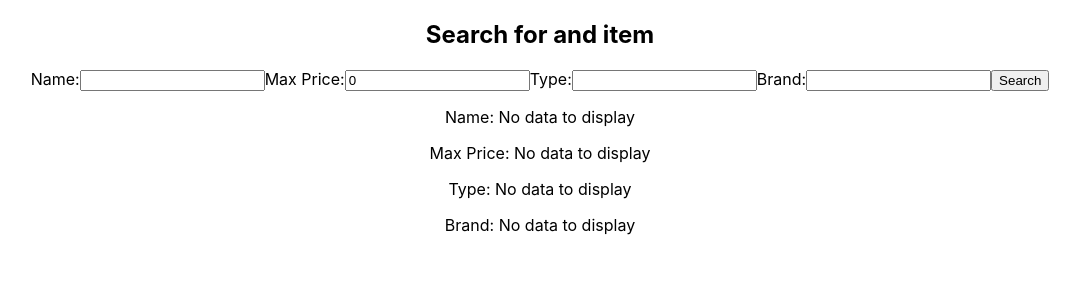
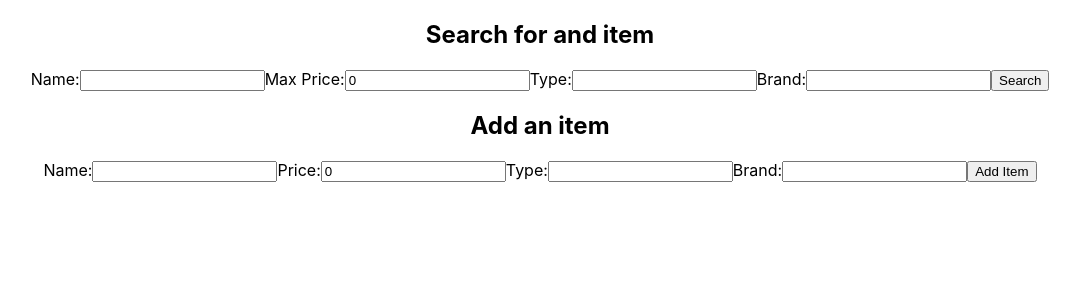
Before and after one commit to imaaduddin/TWT-React, a React (Create React App) app: page / in a window 1280 px wide. Shown: the top 300 px of the page, without its empty margins (100-1180 px from the left). Built offline with nearby package versions, Linux system fonts and the light colour scheme.

Commit message:
displaying data

```diff
--- a/src/App.js
+++ b/src/App.js
@@ -1,21 +1,33 @@
 import './App.css';
 import SearchBar from './Components/SearchBar';
 import {useState} from "react";
-
+import AddItem from './Components/AddItem';
+import ItemsDisplay from './Components/ItemsDisplay';
 
 function App() {
-  const [data, setData] = useState({});
+  const [filters, setFilters] = useState({});
+  const [data, setData] = useState({items: []})
 
-  const updateData = (searchParams) => {
-    setData(searchParams);
+  const updateFilters = (searchParams) => {
+    setFilters(searchParams);
   }
+
+  const addItemTodata = (item) => {
+    let items = data["items"];
+    item.id = items.length;
+    items.push(item);
+    setData({items: items})
+  }
+
   return (
     <div className="App">
-      <SearchBar callback={updateData}/>
-      <p>Name: {"name" in data ? data["name"] : "No data to display"}</p>
+      <SearchBar updateSearchParams={updateFilters}/>
+      <ItemsDisplay items={data["items"]}/>
+      <AddItem addItem={addItemTodata}/>
+      {/* <p>Name: {"name" in data ? data["name"] : "No data to display"}</p>
       <p>Max Price: {"price" in data ? data["price"] : "No data to display"}</p>
       <p>Type: {"type" in data ? data["type"] : "No data to display"}</p>
-      <p>Brand: {"brand" in data ? data["brand"] : "No data to display"}</p>
+      <p>Brand: {"brand" in data ? data["brand"] : "No data to display"}</p> */}
     </div>
   );
 }
--- a/src/Components/AddItem.js
+++ b/src/Components/AddItem.js
@@ -1,16 +1,38 @@
-// For practice and refernce to
+import React from "react";
+import {useState} from "react";
 
-// import React from "react";
+function AddItem(props) {
+  const [name, setName] = useState("");
+  const [price, setPrice] = useState(0);
+  const [type, setType] = useState("");
+  const [brand, setBrand] = useState("");
 
-// function AddItem(props) {
-//   const value = props.text;
-//   return (
-//     <div>
-//       <label for="text-form">Type something:</label>
-//       <input type="text" value={value} id="text-form"/>
-//       <p>{props.number}</p>
-//     </div>
-//   )
-// }
+  const addItemButtonPressed = () => {
+    props.addItem({
+      name: name, price: price, type: type, brand: brand
+    });
+    setName("");
+    setPrice(0);
+    setType("");
+    setBrand("");
+  };
 
-// export default AddItem;
+  return (
+    <div>
+      <h2>Add an item</h2>
+      <form>
+        <label for="name-field">Name:</label>
+        <input id="name-field" type="text" value={name} onChange={(e) => setName(e.target.value)}/>
+        <label for="price-field">Price:</label>
+        <input id="price-field" type="number" value={price} onChange={(e) => setPrice(e.target.value)}/>
+        <label for="type-field">Type:</label>
+        <input id="type-field" type="text" value={type} onChange={(e) => setType(e.target.value)}/>
+        <label for="brand-field">Brand:</label>
+        <input id="brand-field" type="text" value={brand} onChange={(e) => setBrand(e.target.value)}/>
+        <button type="button" onClick={addItemButtonPressed}>Add Item</button>
+      </form>
+    </div>
+  )
+}
+
+export default AddItem;
--- /dev/null
+++ b/src/Components/ItemsDisplay.js
@@ -0,0 +1,19 @@
+import React from "react";
+
+function ItemsDisplay(props) {
+  return (
+    <div>
+      {props.items.map((item) => {
+        return <div>
+          <p>Id: {item.id}</p>
+          <p>Name: {item.name}</p>
+          <p>Price: {item.price}</p>
+          <p>Type: {item.type}</p>
+          <p>Brand: {item.brand}</p>
+        </div>
+      })}
+    </div>
+  )
+}
+
+export default ItemsDisplay;
--- a/src/Components/SearchBar.js
+++ b/src/Components/SearchBar.js
@@ -8,8 +8,10 @@ function SearchBar(props) {
   const [brand, setBrand] = useState("");
 
   const searchButtonPressed = () => {
-    props.callback({name: name, price: price, type: type, brand: brand})
-  }
+    props.updateSearchParams({
+      name: name, price: price, type: type, brand: brand
+    });
+  };
 
   return (
     <div>
```
